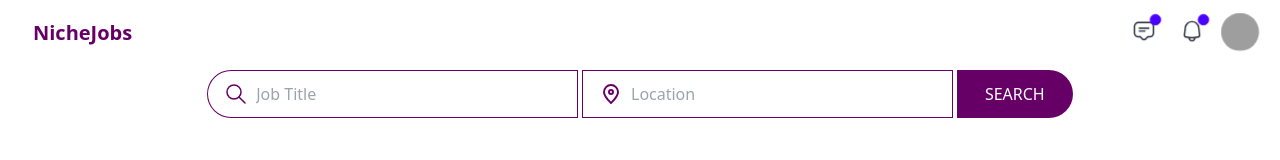
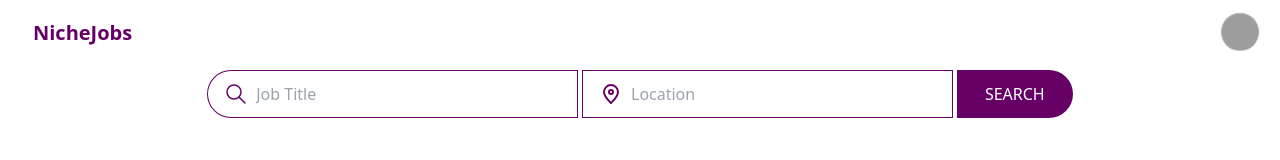
Before and after one commit to richmondnkrumah/mini-project, a Next.js app: page /home in a window 1280 px wide. Shown: the top 160 px of the page. Built offline with nearby package versions, Linux system fonts and the light colour scheme; no server answers; grey boxes are pictures that could not be loaded.

Commit message:
comment test code

```diff
--- a/src/components/Header.tsx
+++ b/src/components/Header.tsx
@@ -24,7 +24,7 @@ const Header = ({ isLandingPage }: { isLandingPage: boolean }) => {
               </div>
               :
               <div className="hidden lg:flex ">
-                <button className="dropdown dropdown-bottom dropdown-end btn btn-ghost btn-circle ">
+                {/* <button className="dropdown dropdown-bottom dropdown-end btn btn-ghost btn-circle ">
                   <div className="indicator" tabIndex={0} role="button">
                     <svg
                       viewBox="0 0 24 24"
@@ -122,7 +122,105 @@ const Header = ({ isLandingPage }: { isLandingPage: boolean }) => {
                       <a>Later Job</a>
                     </li>
                   </ul>
+                </button><button className="dropdown dropdown-bottom dropdown-end btn btn-ghost btn-circle ">
+                  <div className="indicator" tabIndex={0} role="button">
+                    <svg
+                      viewBox="0 0 24 24"
+                      className="h-6 w-6"
+                      fill="none"
+                      xmlns="http://www.w3.org/2000/svg"
+                    >
+                      <g id="SVGRepo_bgCarrier" strokeWidth="0"></g>
+                      <g
+                        id="SVGRepo_tracerCarrier"
+                        strokeLinecap="round"
+                        strokeLinejoin="round"
+                      ></g>
+                      <g id="SVGRepo_iconCarrier">
+                        {" "}
+                        <path
+                          d="M8 18L10.29 20.29C10.514 20.5156 10.7804 20.6946 11.0739 20.8168C11.3674 20.9389 11.6821 21.0018 12 21.0018C12.3179 21.0018 12.6326 20.9389 12.9261 20.8168C13.2196 20.6946 13.486 20.5156 13.71 20.29L16 18H18C19.0609 18 20.0783 17.5786 20.8284 16.8285C21.5786 16.0783 22 15.0609 22 14V7C22 5.93913 21.5786 4.92178 20.8284 4.17163C20.0783 3.42149 19.0609 3 18 3H6C4.93913 3 3.92172 3.42149 3.17157 4.17163C2.42142 4.92178 2 5.93913 2 7V14C2 15.0609 2.42142 16.0783 3.17157 16.8285C3.92172 17.5786 4.93913 18 6 18H8Z"
+                          stroke="currentColor"
+                          strokeWidth="1.5"
+                          strokeLinecap="round"
+                          strokeLinejoin="round"
+                        ></path>{" "}
+                        <path
+                          d="M17 9H7"
+                          stroke="currentColor"
+                          strokeWidth="1.5"
+                          strokeLinecap="round"
+                          strokeLinejoin="round"
+                        ></path>{" "}
+                        <path
+                          d="M13 12H7"
+                          stroke="currentColor"
+                          strokeWidth="1.5"
+                          strokeLinecap="round"
+                          strokeLinejoin="round"
+                        ></path>{" "}
+                      </g>
+                    </svg>
+                    <span className="badge badge-xs badge-primary indicator-item"></span>
+                  </div>
+                  <ul
+                    tabIndex={0}
+                    className="dropdown-content z-[1] menu p-2 shadow bg-base-100 rounded-box w-52"
+                  >
+                    <li>
+                      <a>Fill it up </a>
+                    </li>
+                    <li>
+                      <a>Later Job</a>
+                    </li>
+                  </ul>
                 </button>
+                <button className="dropdown dropdown-bottom dropdown-end btn btn-ghost btn-circle">
+                  <div className="indicator" tabIndex={0} role="button">
+                    <svg
+                      className="h-6 w-6"
+                      viewBox="0 0 24 24"
+                      fill="none"
+                      xmlns="http://www.w3.org/2000/svg"
+                    >
+                      <g id="SVGRepo_bgCarrier" strokeWidth="0"></g>
+                      <g
+                        id="SVGRepo_tracerCarrier"
+                        strokeLinecap="round"
+                        strokeLinejoin="round"
+                      ></g>
+                      <g id="SVGRepo_iconCarrier">
+                        {" "}
+                        <path
+                          d="M15 19.25C15 20.0456 14.6839 20.8087 14.1213 21.3713C13.5587 21.9339 12.7956 22.25 12 22.25C11.2044 22.25 10.4413 21.9339 9.87869 21.3713C9.31608 20.8087 9 20.0456 9 19.25"
+                          stroke="currentColor"
+                          strokeWidth="1.5"
+                          strokeLinecap="round"
+                          strokeLinejoin="round"
+                        ></path>{" "}
+                        <path
+                          d="M5.58096 18.25C5.09151 18.1461 4.65878 17.8626 4.36813 17.4553C4.07748 17.048 3.95005 16.5466 4.01098 16.05L5.01098 7.93998C5.2663 6.27263 6.11508 4.75352 7.40121 3.66215C8.68734 2.57077 10.3243 1.98054 12.011 1.99998V1.99998C13.6977 1.98054 15.3346 2.57077 16.6207 3.66215C17.9069 4.75352 18.7557 6.27263 19.011 7.93998L20.011 16.05C20.0723 16.5452 19.9462 17.0454 19.6576 17.4525C19.369 17.8595 18.9386 18.144 18.451 18.25C14.2186 19.2445 9.81332 19.2445 5.58096 18.25V18.25Z"
+                          stroke="currentColor"
+                          strokeWidth="1.5"
+                          strokeLinecap="round"
+                          strokeLinejoin="round"
+                        ></path>{" "}
+                      </g>
+                    </svg>
+                    <span className="badge badge-xs badge-primary indicator-item"></span>
+                  </div>
+                  <ul
+                    tabIndex={0}
+                    className="dropdown-content z-[1] menu p-2 shadow bg-base-100 rounded-box w-52"
+                  >
+                    <li>
+                      <a>Fill it up </a>
+                    </li>
+                    <li>
+                      <a>Later Job</a>
+                    </li>
+                  </ul>
+                </button> */}
 
                 <UserAvatar />
 
```
